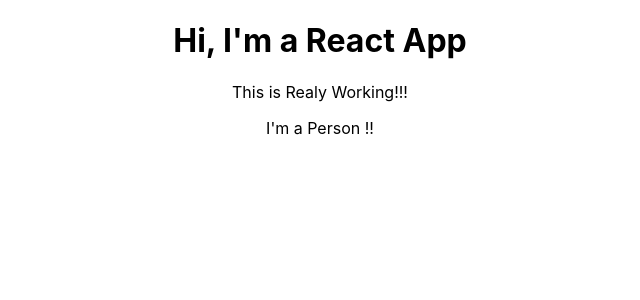
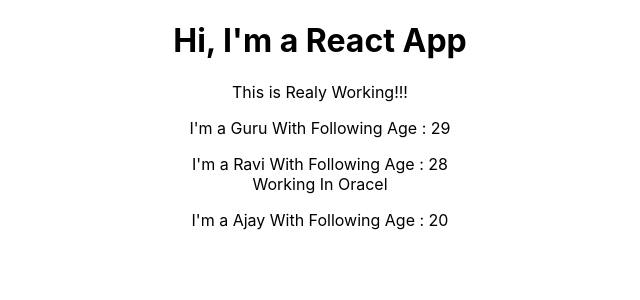
Before and after one commit to GuruBrahmaraju/react_complete_redux, a React (Create React App) app in the folder burger-builder-react/: page / in a window 1280 px wide. Shown: the top 300 px of the page, without its empty margins (320-960 px from the left). Built offline with nearby package versions, Linux system fonts and the light colour scheme.

Commit message:
Working with Props and childern

```diff
--- a/burger-builder-react/src/App.js
+++ b/burger-builder-react/src/App.js
@@ -8,7 +8,9 @@ class App extends Component {
       <div className="App">
       <h1>Hi, I'm a React App</h1>
       <p>This is Realy Working!!!</p>
-      <Person />
+      <Person name='Guru' age='29'/>
+      <Person name='Ravi' age='28'>Working In Oracel</Person>
+      <Person name='Ajay' age='20'/>
       </div>
 
     );
--- a/burger-builder-react/src/Person/Person.js
+++ b/burger-builder-react/src/Person/Person.js
@@ -1,7 +1,7 @@
 import React from 'react';
 
-const Person = () =>{
-     return <p>I'm a Person !!</p>
+const Person = props =>{
+     return <p>I'm a {props.name} With Following Age : {props.age}<br/> {props.children}</p>
 }
 
 export default Person;
```
